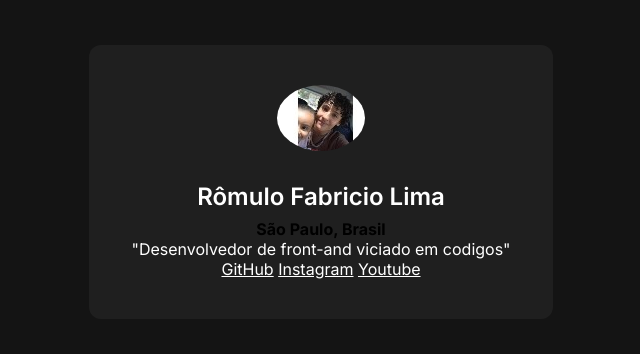
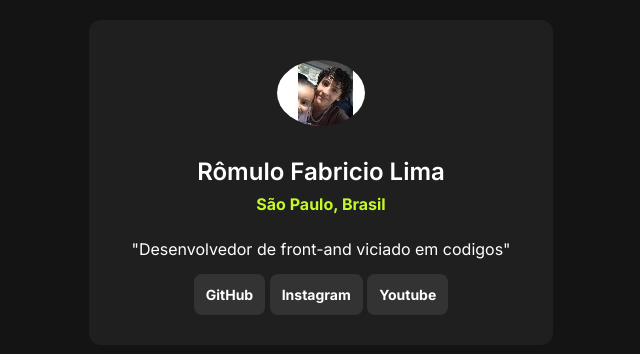
Before and after one commit to RomuloFabricioLima12C/Meus-Links, a plain HTML site: page index.html in a window 1280 px wide. Shown: the part 218-572 px from the top of the page, without its empty margins (319-959 px from the left). Drawn offline with Linux system fonts and the light colour scheme.

Commit message:
desenvolvimento do CSS terminando

```diff
--- a/style.css
+++ b/style.css
@@ -38,3 +38,32 @@ line-height: 36px;
 font-weight: 600;
 margin-bottom: 4px;
 }
+
+div strong{
+color: #c4f82a;
+front-size: 14px;
+line-height: 21px;
+
+}
+
+div p{
+margin-block: 24px;
+front-size: 14px;
+line-height: 21px;
+}
+
+div a + a{
+    margin-top: 16px;
+
+}
+
+div a{
+display: blockS;
+text-decoration: none;
+background-color: #333333;
+padding: 12px;
+border-radius: 8px;
+font-weight: 700;
+font-size: 14px;
+line-height: 21px;
+}
```
